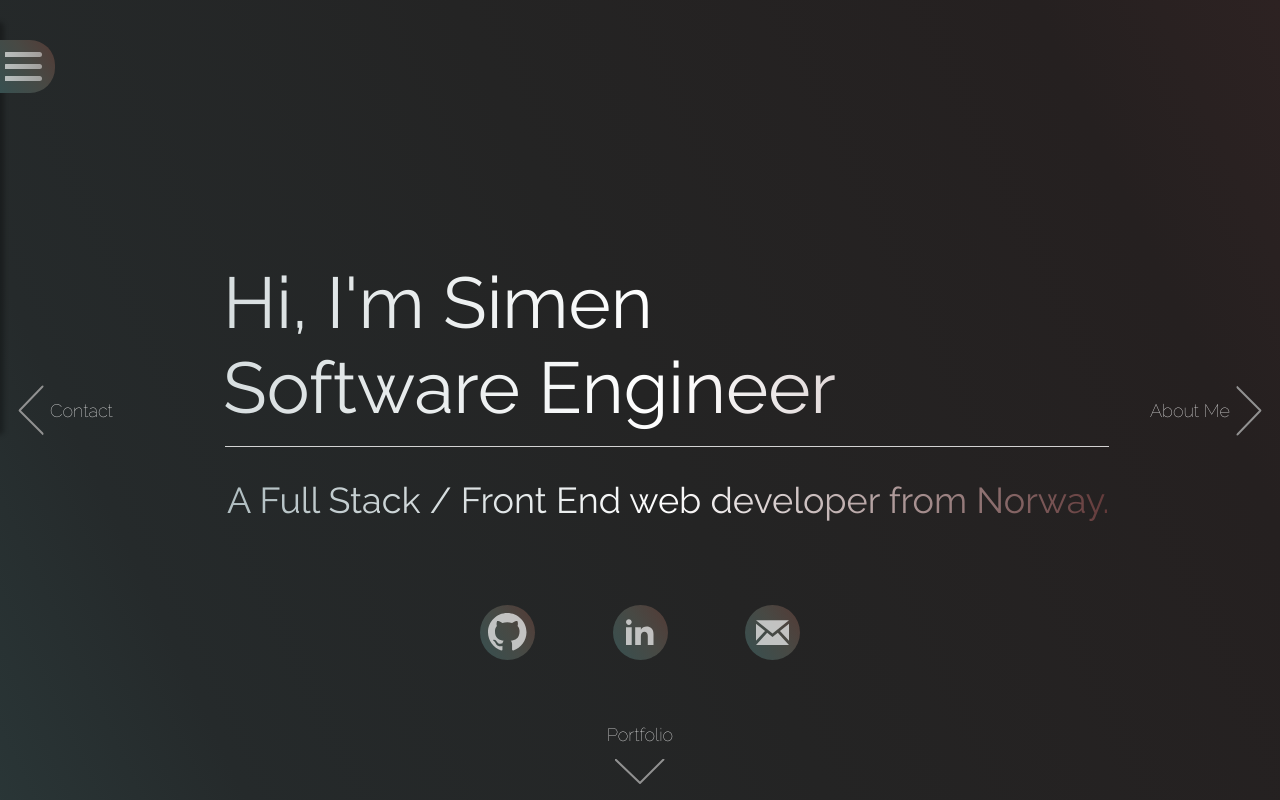
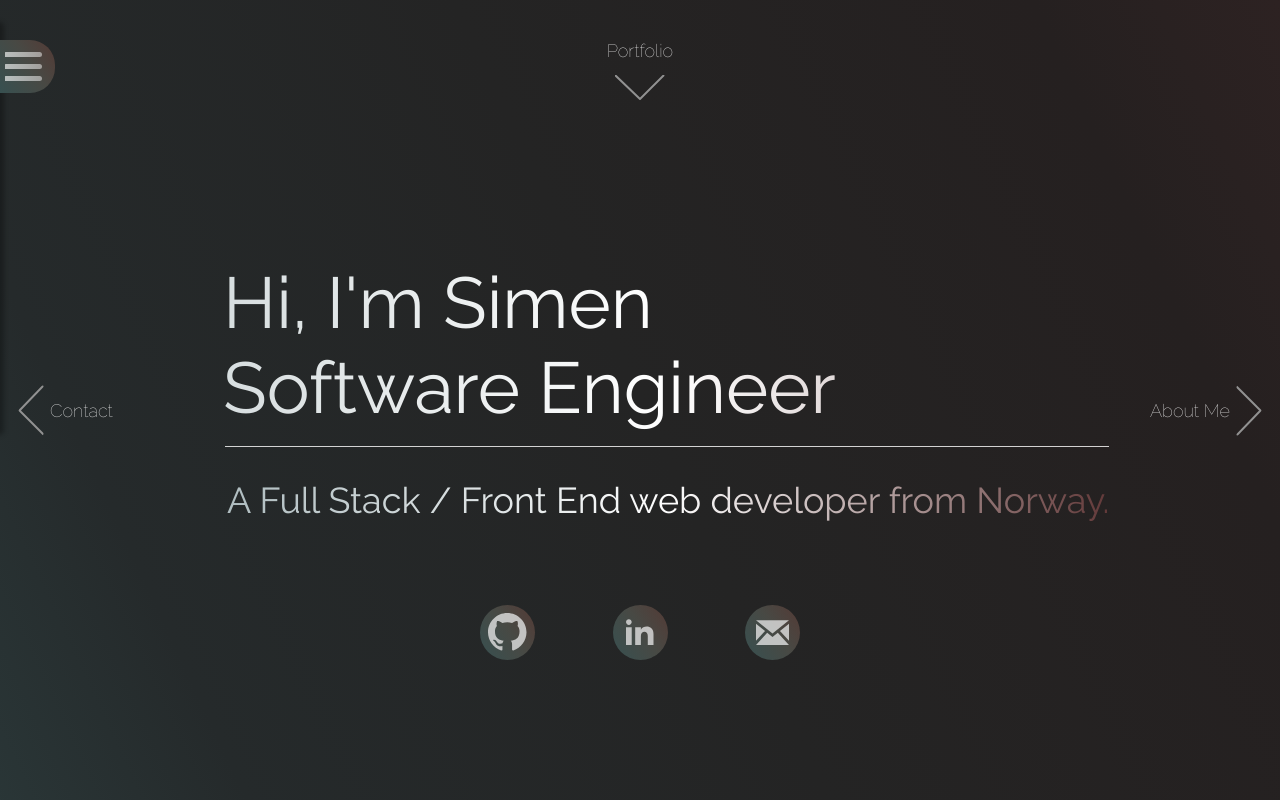
Before and after one commit to SimenMH/portfolio-website, a React (Create React App) app: page / in a window 1280 px wide. Built offline with nearby package versions, Linux system fonts and the light colour scheme.

Commit message:
fix: Use flex for nav arrow container

```diff
--- a/src/App.css
+++ b/src/App.css
@@ -9,6 +9,7 @@
     #2e4142 115%
   );
   display: flex;
+  animation: fade-in 2s forwards;
 }
 
 .page-content {
@@ -38,6 +39,10 @@
   position: absolute;
   width: 100%;
   height: 100%;
+  display: flex;
+  flex-direction: column;
+  justify-content: space-between;
+  align-items: center;
 }
 
 :root {
@@ -121,10 +126,10 @@
 }
 
 .fade-in {
-  animation: fade-in 1s forwards;
+  animation: fade-in 0.5s forwards;
 }
 .fade-out {
-  animation: fade-out 1s forwards;
+  animation: fade-out 0.75s forwards;
 }
 
 @keyframes fade-in {
--- a/src/App.js
+++ b/src/App.js
@@ -98,7 +98,7 @@ const App = () => {
         {renderNavArrow('right')}
       </div>
 
-      <div className='page-content fade-in'>
+      <div className='page-content'>
         <div
           className={`center-container ${
             transition.animate ? `transition-${transition.direction}` : ''
--- a/src/components/NavArrow/styles.css
+++ b/src/components/NavArrow/styles.css
@@ -1,5 +1,4 @@
 .nav-button {
-  position: absolute;
   cursor: pointer;
   display: flex;
   justify-content: flex-end;
@@ -12,16 +11,12 @@
 }
 
 .nav-up {
-  width: 100%;
   flex-direction: column-reverse;
-  top: 0rem;
   padding-top: 1rem;
 }
 
 .nav-down {
-  width: 100%;
   flex-direction: column;
-  bottom: 0;
   padding-bottom: 1rem;
 }
 
```
